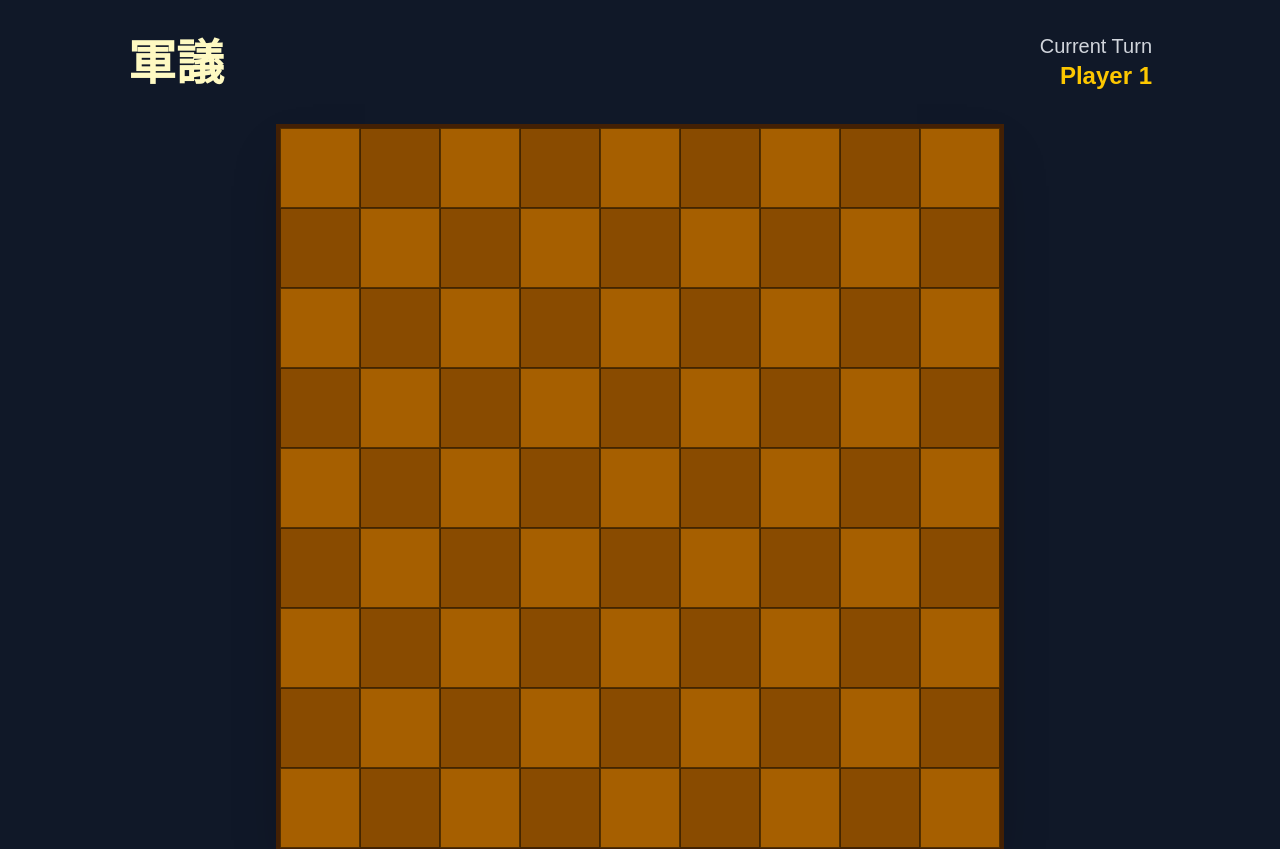
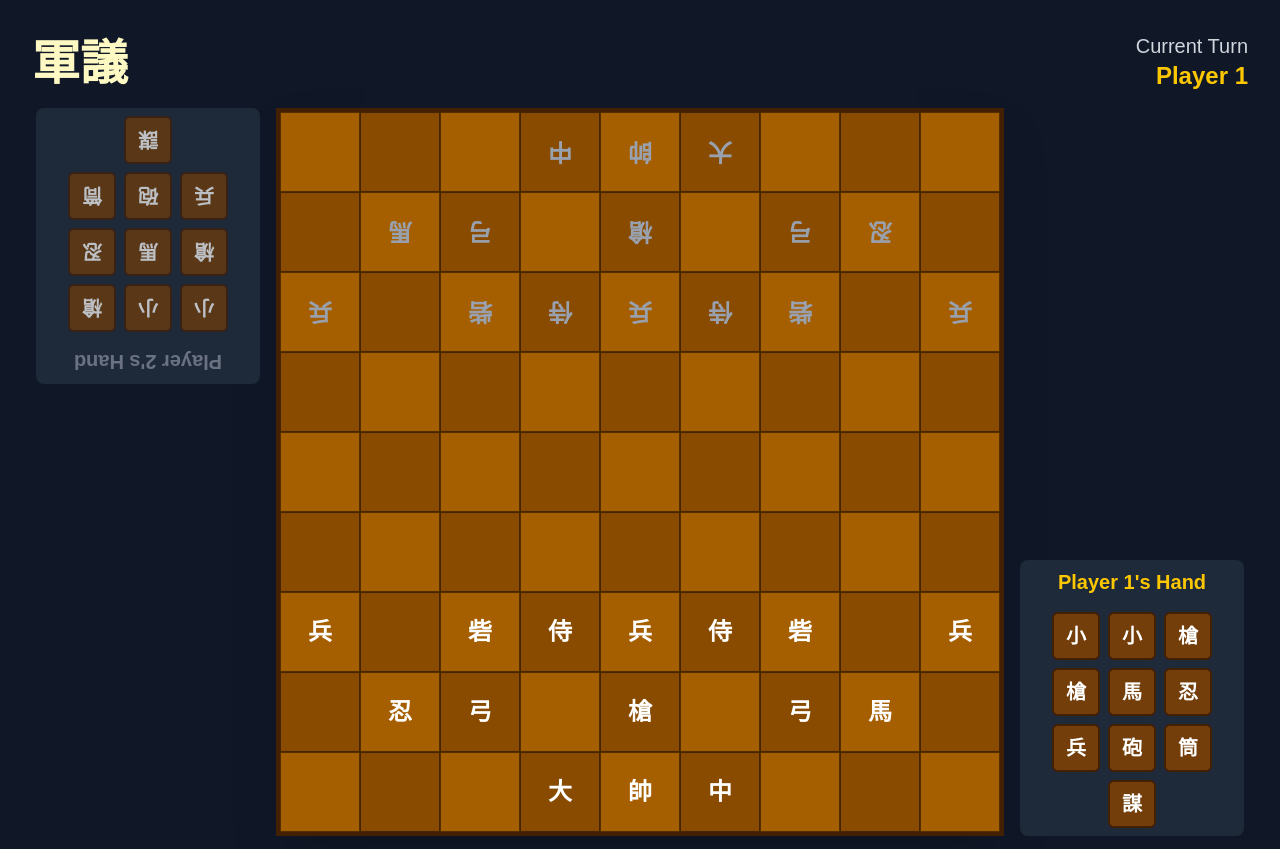
Before and after one commit to nigaor/gungi, a Next.js app: page / in a window 1280 px wide. Shown: the top 849 px of the page. Built offline with nearby package versions, Linux system fonts and the light colour scheme.

Commit message:
style: レイアウトの修正

```diff
--- a/src/app/lib/gungi.ts
+++ b/src/app/lib/gungi.ts
@@ -21,20 +21,51 @@ export type Board = Square[][];
 // --- Piece Definitions ---
 
 export const initialPieces: Omit<Piece, 'id' | 'owner'>[] = [
-  { name: '帥', type: 'king' },
-  { name: '大', type: 'general' },
-  { name: '中', type: 'lieutenant' },
-  { name: '小', type: 'major' },
-  { name: '侍', type: 'samurai'}, { name: '侍', type: 'samurai'},
-  { name: '槍', type: 'spear' },{ name: '槍', type: 'spear' },{ name: '槍', type: 'spear' },
-  { name: '馬', type: 'knight' }, { name: '馬', type: 'knight' },
-  { name: '忍', type: 'shinobi' },{ name: '忍', type: 'shinobi' },
-  { name: '砦', type: 'fort' },{ name: '砦', type: 'fort' },
-  { name: '兵', type: 'pawn' }, { name: '兵', type: 'pawn' }, { name: '兵', type: 'pawn' }, { name: '兵', type: 'pawn' },
+  { name: '小', type: 'major' },{ name: '小', type: 'major' },
+  { name: '槍', type: 'spear' },{ name: '槍', type: 'spear' },
+  { name: '馬', type: 'knight' },
+  { name: '忍', type: 'shinobi' },
+  { name: '兵', type: 'pawn' },
   { name: '砲', type: 'canon' },
-  { name: '弓', type: 'archer' }, { name: '弓', type: 'archer' },
   { name: '筒', type: 'tube' },
   { name: '謀', type: 'commander' },
+];
+
+// --- Initial Board Setup ---
+
+const initialSetup: { row: number; col: number; piece: Omit<Piece, 'id' | 'owner'> }[] = [
+  // Player 1 (Bottom)
+  { row: 6, col: 0, piece: { name: '兵', type: 'pawn' } },
+  { row: 6, col: 2, piece: { name: '砦', type: 'fort' } },
+  { row: 6, col: 3, piece: { name: '侍', type: 'samurai' } },
+  { row: 6, col: 4, piece: { name: '兵', type: 'pawn' } },
+  { row: 6, col: 5, piece: { name: '侍', type: 'samurai' } },
+  { row: 6, col: 6, piece: { name: '砦', type: 'fort' } },
+  { row: 6, col: 8, piece: { name: '兵', type: 'pawn' } },
+  { row: 7, col: 1, piece: { name: '忍', type: 'shinobi' } },
+  { row: 7, col: 2, piece: { name: '弓', type: 'archer' } },
+  { row: 7, col: 4, piece: { name: '槍', type: 'spear' } },
+  { row: 7, col: 6, piece: { name: '弓', type: 'archer' } },
+  { row: 7, col: 7, piece: { name: '馬', type: 'knight' } },
+  { row: 8, col: 3, piece: { name: '大', type: 'general' } },
+  { row: 8, col: 4, piece: { name: '帥', type: 'king' } },
+  { row: 8, col: 5, piece: { name: '中', type: 'lieutenant' } },
+  // Player 2 (Top) - Mirrored
+  { row: 0, col: 3, piece: { name: '中', type: 'lieutenant' } },
+  { row: 0, col: 4, piece: { name: '帥', type: 'king' } },
+  { row: 0, col: 5, piece: { name: '大', type: 'general' } },
+  { row: 1, col: 1, piece: { name: '馬', type: 'knight' } },
+  { row: 1, col: 2, piece: { name: '弓', type: 'archer' } },
+  { row: 1, col: 4, piece: { name: '槍', type: 'spear' } },
+  { row: 1, col: 6, piece: { name: '弓', type: 'archer' } },
+  { row: 1, col: 7, piece: { name: '忍', type: 'shinobi' } },
+  { row: 2, col: 0, piece: { name: '兵', type: 'pawn' } },
+  { row: 2, col: 2, piece: { name: '砦', type: 'fort' } },
+  { row: 2, col: 3, piece: { name: '侍', type: 'samurai' } },
+  { row: 2, col: 4, piece: { name: '兵', type: 'pawn' } },
+  { row: 2, col: 5, piece: { name: '侍', type: 'samurai' } },
+  { row: 2, col: 6, piece: { name: '砦', type: 'fort' } },
+  { row: 2, col: 8, piece: { name: '兵', type: 'pawn' } },
 ];
 
 type MoveVector = [number, number];
@@ -83,5 +114,15 @@ export function createInitialBoard(): Board {
       board[row][col] = { id: `sq-${row}-${col}`, row, col, stack: [] };
     }
   }
+
+  for (const setup of initialSetup) {
+    const owner = setup.row > 4 ? 'Player 1' : 'Player 2';
+    board[setup.row][setup.col].stack.push({
+      ...setup.piece,
+      id: `p-${setup.row}-${setup.col}`,
+      owner: owner,
+    });
+  }
+
   return board;
 }
--- a/src/app/page.tsx
+++ b/src/app/page.tsx
@@ -5,10 +5,10 @@ import { Board, createInitialBoard, initialPieces, Piece, Player, Square, pieceR
 
 // --- Components ---
 
-const HandPiece = ({ piece, isSelected, onClick }: { piece: Omit<Piece, 'id' | 'owner'>, isSelected: boolean, onClick: () => void }) => (
+const HandPiece = ({ piece, isSelected, onClick, isClickable }: { piece: Omit<Piece, 'id' | 'owner'>, isSelected: boolean, onClick: () => void, isClickable: boolean }) => (
   <div
-    onClick={onClick}
-    className={`relative w-10 h-10 sm:w-12 sm:h-12 bg-yellow-900 border-2 ${isSelected ? 'border-yellow-400 ring-2 ring-yellow-300' : 'border-yellow-950'} rounded-md flex items-center justify-center font-bold text-lg sm:text-xl text-white cursor-pointer hover:bg-yellow-700 transition-all`}>
+    onClick={isClickable ? onClick : undefined}
+    className={`relative w-10 h-10 sm:w-12 sm:h-12 bg-yellow-900 border-2 ${isSelected ? 'border-yellow-400 ring-2 ring-yellow-300' : 'border-yellow-950'} rounded-md flex items-center justify-center font-bold text-lg sm:text-xl text-white ${isClickable ? 'cursor-pointer hover:bg-yellow-700' : 'cursor-not-allowed opacity-70'} transition-all`}>
     {piece.name}
   </div>
 );
@@ -32,7 +32,7 @@ const BoardSquare = ({ square, isSelected, isPossibleMove, onClick }: { square:
     >
       {topPiece && (
         <>
-          <div className={`font-bold text-2xl ${topPiece.owner === 'Player 1' ? 'text-white' : 'text-gray-400'}`}>
+          <div className={`font-bold text-2xl ${topPiece.owner === 'Player 1' ? 'text-white' : 'text-gray-400'} ${topPiece.owner === 'Player 2' ? 'rotate-180' : ''}`}>
             {topPiece.name}
           </div>
           {square.stack.length > 1 && (
@@ -42,6 +42,32 @@ const BoardSquare = ({ square, isSelected, isPossibleMove, onClick }: { square:
           )}
         </>
       )}
+    </div>
+  );
+};
+
+const PlayerHand = ({ player, hand, currentPlayer, selectedHandPiece, onPieceClick }: {
+  player: Player;
+  hand: Omit<Piece, 'id' | 'owner'>[];
+  currentPlayer: Player;
+  selectedHandPiece: {piece: Omit<Piece, 'id' | 'owner'>, index: number} | null;
+  onPieceClick: (piece: Omit<Piece, 'id' | 'owner'>, index: number) => void;
+}) => {
+  const isTurn = player === currentPlayer;
+  return (
+    <div className={`w-48 md:w-56 h-full p-2 bg-gray-800 rounded-lg flex flex-col ${player === 'Player 2' ? 'rotate-180' : ''}`}>
+      <h2 className={`text-xl font-bold mb-4 text-center ${isTurn ? 'text-yellow-400' : 'text-gray-500'}`}>{`${player}'s Hand`}</h2>
+      <div className={`flex flex-row flex-wrap gap-2 justify-center`}>
+        {hand.map((p, i) => (
+          <HandPiece
+            key={i}
+            piece={p}
+            isSelected={isTurn && selectedHandPiece?.index === i}
+            isClickable={isTurn}
+            onClick={() => onPieceClick(p, i)}
+          />
+        ))}
+      </div>
     </div>
   );
 };
@@ -93,8 +119,8 @@ const GungiPage = () => {
     for (const move of rule.moves) {
         const [dy, dx] = move;
         for (let i = 1; i <= rule.maxSteps; i++) {
-            const toRow = fromRow + dy * playerMod;
-            const toCol = fromCol + dx * playerMod;
+            const toRow = fromRow + (piece.type === 'pawn' || piece.type === 'spear' ? dy * playerMod : dy * i);
+            const toCol = fromCol + dx * i;
 
             if (toRow < 0 || toRow > 8 || toCol < 0 || toCol > 8) break;
 
@@ -110,7 +136,7 @@ const GungiPage = () => {
   }, [board, currentPlayer]);
 
   useEffect(() => {
-    const generalsOnBoard = board.flat().flatMap(s => s.stack).filter(p => p.type === 'general');
+    const generalsOnBoard = board.flat().flatMap(s => s.stack).filter(p => p.type === 'king');
     const p1GeneralOnBoard = generalsOnBoard.some(p => p.owner === 'Player 1');
     const p2GeneralOnBoard = generalsOnBoard.some(p => p.owner === 'Player 2');
 
@@ -131,9 +157,43 @@ const GungiPage = () => {
     // Action: Place from hand
     if (selectedHandPiece) {
       const targetSquare = newBoard[row][col];
+      // --- Placement Validation ---
+      // 1. Stacking validation
       if (targetSquare.stack.length >= 3 || (targetSquare.stack.length > 0 && targetSquare.stack[0].owner !== currentPlayer)) {
-        alert("Invalid placement."); return;
+        alert("Invalid placement: Cannot stack here or stack is full.");
+        return;
       }
+
+      // 2. Front line validation
+      let foremostRow = null;
+      if (currentPlayer === 'Player 1') {
+        const player1Rows = board.flat()
+          .filter(s => s.stack.length > 0 && s.stack[0].owner === 'Player 1')
+          .map(s => s.row);
+        if (player1Rows.length > 0) {
+          foremostRow = Math.min(...player1Rows);
+        }
+      } else { // Player 2
+        const player2Rows = board.flat()
+          .filter(s => s.stack.length > 0 && s.stack[0].owner === 'Player 2')
+          .map(s => s.row);
+        if (player2Rows.length > 0) {
+          foremostRow = Math.max(...player2Rows);
+        }
+      }
+
+      if (foremostRow !== null) {
+        if (currentPlayer === 'Player 1' && row < foremostRow) {
+          alert(`Invalid placement: Cannot place a piece on or beyond your front line (row ${foremostRow + 1}).`);
+          return;
+        }
+        if (currentPlayer === 'Player 2' && row > foremostRow) {
+          alert(`Invalid placement: Cannot place a piece on or beyond your front line (row ${foremostRow + 1}).`);
+          return;
+        }
+      }
+      // --- End Validation ---
+
       const newPiece: Piece = { ...selectedHandPiece.piece, id: `p-${Date.now()}`, owner: currentPlayer };
       targetSquare.stack.push(newPiece);
       setBoard(newBoard);
@@ -176,6 +236,9 @@ const GungiPage = () => {
 
   const handleHandPieceClick = (piece: Omit<Piece, 'id' | 'owner'>, index: number) => {
     if (winner) return;
+    const hand = currentPlayer === 'Player 1' ? player1Hand : player2Hand;
+    if (!hand.some(p => p.name === piece.name)) return;
+
     if (selectedHandPiece?.index === index) {
       setSelectedHandPiece(null);
     } else {
@@ -185,12 +248,11 @@ const GungiPage = () => {
     }
   }
 
-  const currentHand = currentPlayer === 'Player 1' ? player1Hand : player2Hand;
+  return (
+    <main className="flex min-h-screen w-full flex-col items-center justify-start bg-gray-900 text-white p-4 sm:p-8">
+      {winner && <GameOverModal winner={winner} onRestart={restartGame} />}
 
-  return (
-    <main className="flex min-h-screen flex-col items-center justify-between bg-gray-900 text-white p-4 sm:p-8">
-      {winner && <GameOverModal winner={winner} onRestart={restartGame} />}
-      <div className="w-full max-w-5xl flex justify-between items-center">
+      <div className="w-full max-w-7xl flex justify-between items-center mb-4">
         <h1 className="text-4xl sm:text-5xl font-bold font-serif text-yellow-100">軍議</h1>
         <div className="text-right">
           <p className="text-xl text-gray-300">Current Turn</p>
@@ -198,7 +260,16 @@ const GungiPage = () => {
         </div>
       </div>
 
-      <div className="grid grid-cols-9 grid-rows-9 border-4 border-yellow-950 shadow-2xl bg-yellow-800 my-8">
+      <div className="flex flex-row items-start justify-center space-x-4 w-full max-w-7xl">
+        <PlayerHand
+          player="Player 2"
+          hand={player2Hand}
+          currentPlayer={currentPlayer}
+          selectedHandPiece={selectedHandPiece}
+          onPieceClick={handleHandPieceClick}
+        />
+
+        <div className="grid grid-cols-9 grid-rows-9 border-4 border-yellow-950 shadow-2xl bg-yellow-800">
           {board.flat().map((square) => (
             <BoardSquare
               key={square.id}
@@ -209,18 +280,14 @@ const GungiPage = () => {
             />
           ))}
         </div>
-
-      <div className="w-full max-w-5xl p-4 bg-gray-800 rounded-lg">
-        <h2 className="text-xl font-bold mb-4 text-yellow-100">{`${currentPlayer}'s Hand`}</h2>
-        <div className="flex flex-wrap gap-2">
-          {currentHand.map((p, i) => (
-            <HandPiece
-              key={i}
-              piece={p}
-              isSelected={selectedHandPiece?.index === i}
-              onClick={() => handleHandPieceClick(p, i)}
+        <div className="flex flex-row self-end space-x-4">
+          <PlayerHand
+            player="Player 1"
+            hand={player1Hand}
+            currentPlayer={currentPlayer}
+            selectedHandPiece={selectedHandPiece}
+            onPieceClick={handleHandPieceClick}
           />
-          ))}
         </div>
       </div>
     </main>
```
Lines whose indentation alone changed are shown as unchanged.
